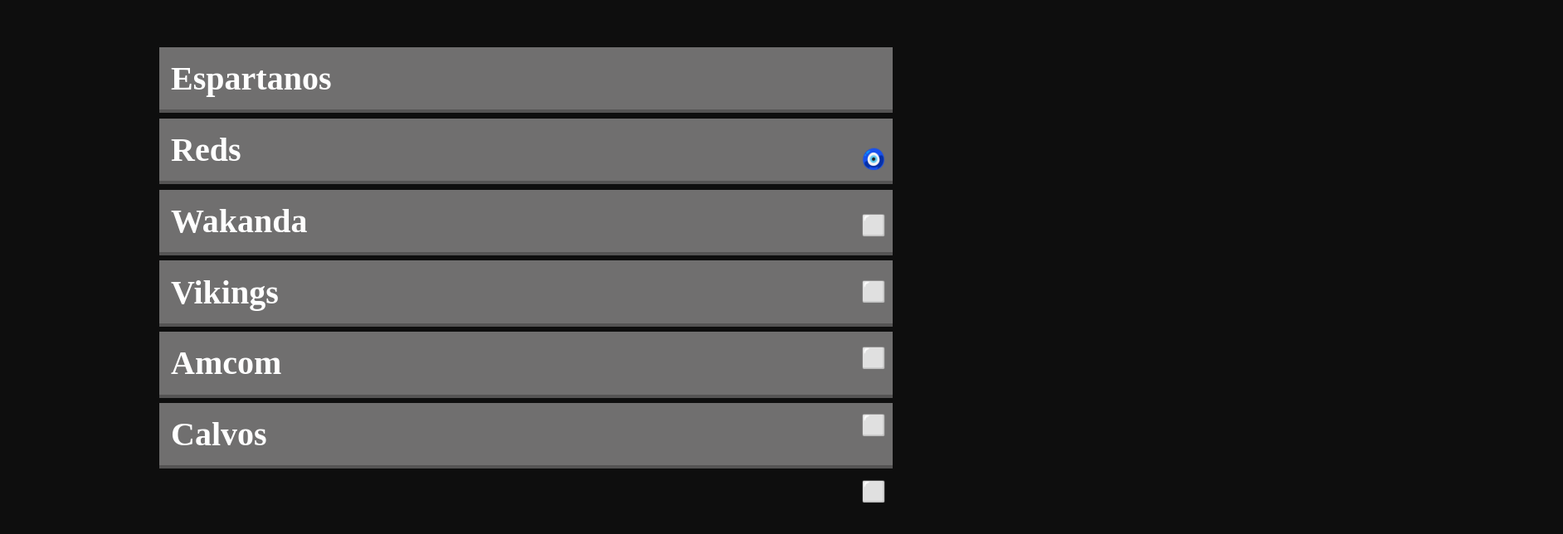
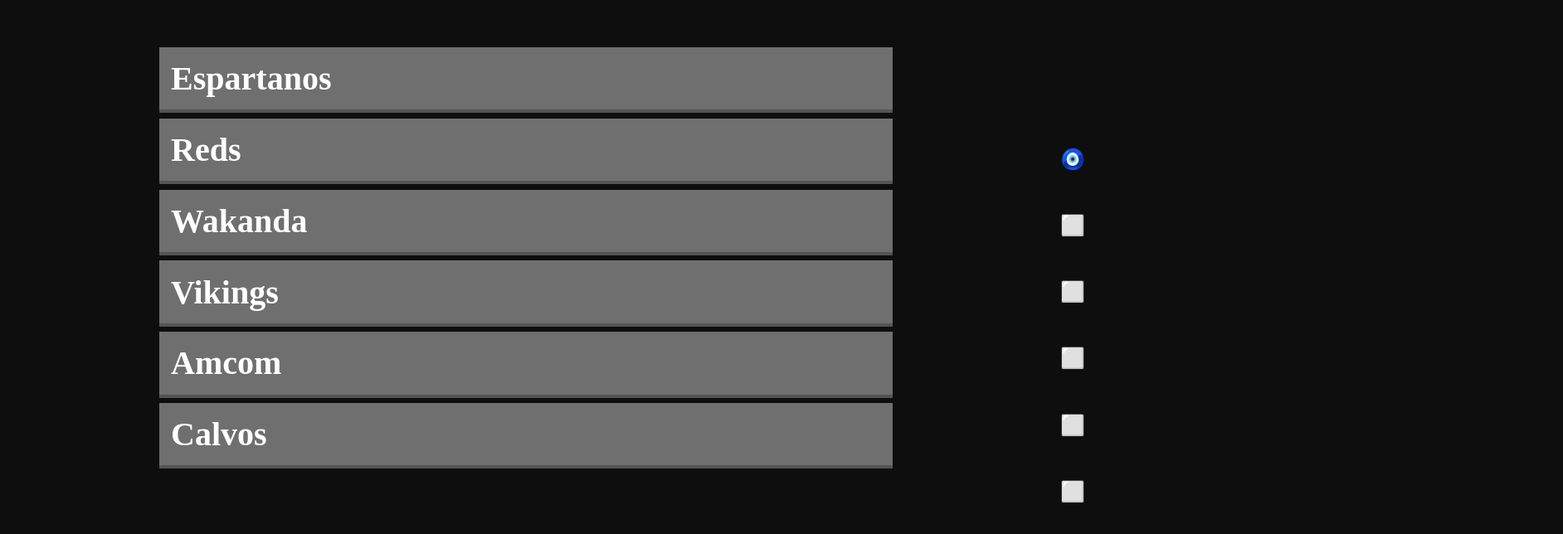
Before and after one commit to GustavoMette/Championship-ELITI, a Next.js app in the folder front-end/: page /table in a window 1280 px wide. Shown: the part 136-780 px from the top of the page at 83% size, 1884 px wide, since content can reach past the window. Built offline with nearby package versions, Linux system fonts and the light colour scheme.

Commit message:
update home

```diff
--- a/front-end/styles/table.module.css
+++ b/front-end/styles/table.module.css
@@ -117,43 +117,37 @@
 
   .espb {
     font-size: 3vh;
-    width: 65%;
     padding: 1.1%;
-    margin-left: 80%;
+    margin-left: 158vh;
     margin-top: -34.5%;
   }
   .redb {
     font-size: 3vh;
-    width: 65%;
     padding: 1.1%;
-    margin-left: 80%;
+    margin-left: 158vh;
     margin-top: 1.5%;
   }
   .wakb {
     font-size: 3vh;
-    width: 65%;
     padding: 1.1%;
-    margin-left: 80%;
+    margin-left: 158vh;
     margin-top: 1.5%;
   }
   .vikb {
     font-size: 3vh;
-    width: 65%;
     padding: 1.1%;
-    margin-left: 80%;
+    margin-left: 158vh;
     margin-top: 1.5%;
   }
   .amcb {
     font-size: 3vh;
-    width: 65%;
     padding: 1.1%;
-    margin-left: 80%;
+    margin-left: 158vh;
     margin-top: 1.5%;
   }
   .calb {
     font-size: 3vh;
-    width: 65%;
     padding: 1.1%;
-    margin-left: 80%;
+    margin-left: 158vh;
     margin-top: 1.5%;
   }
```
